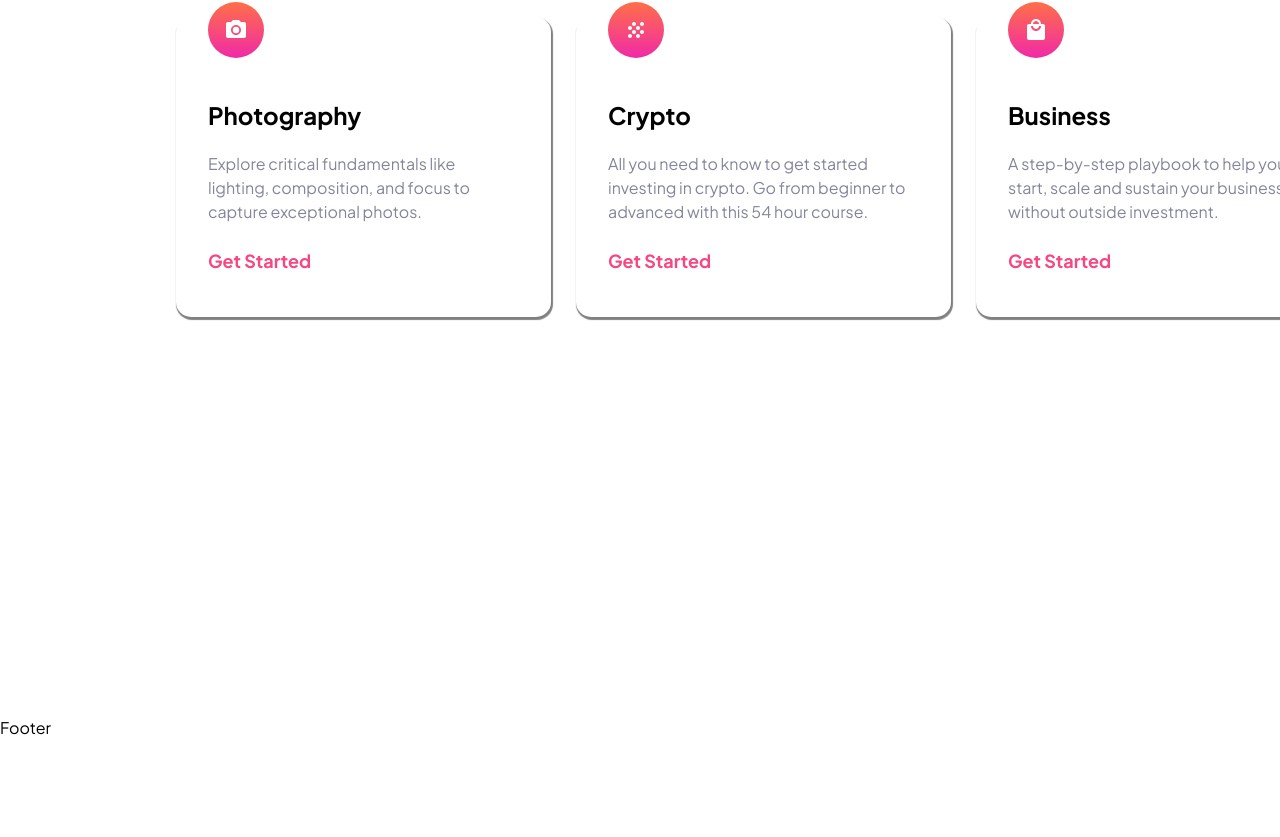
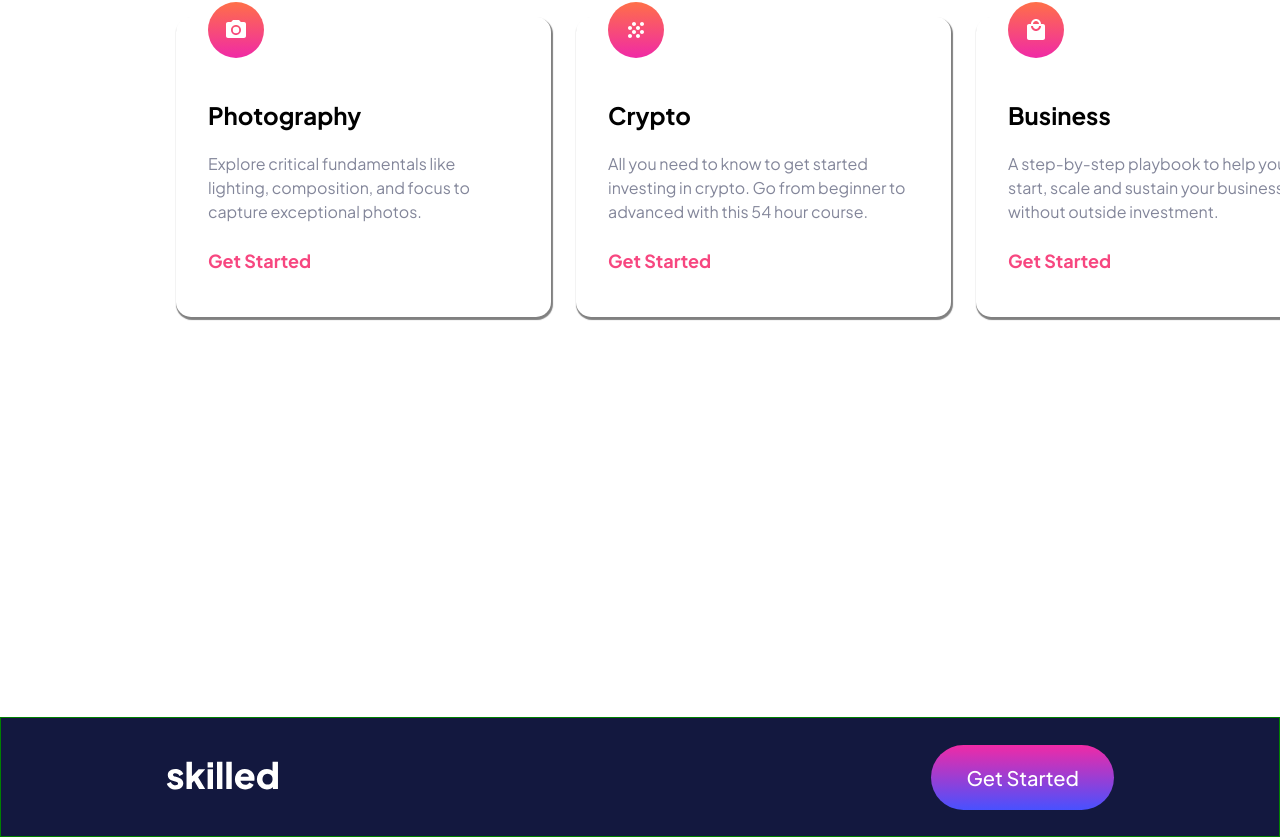
Before and after one commit to russell-crooms/skilled, a React (Vite) app: page / in a window 1280 px wide. Shown: the part 1481-2318 px from the top of the page. Before the commit the page ends 2219 px from the top, so only its background shows below. Built offline with nearby package versions, Linux system fonts and the light colour scheme.

Commit message:
Added elements and initial styling to the Footer component.

```diff
--- a/src/components/footer/Footer.css
+++ b/src/components/footer/Footer.css
@@ -0,0 +1,23 @@
+.footer {
+    border: 1px solid green;
+    display: flex;
+    align-items: center;
+    justify-content: space-between;
+    background: #13183F;
+    height: 120px;
+    width: 100%;
+}
+
+.footer-logo {
+    margin-left: 165px;
+}
+
+.footer-button {
+    margin-right: 165px;
+    color: white;
+    padding: 20px 35px;
+    font-size: 20px;
+    font-weight: 450;
+    background: linear-gradient(360deg, rgb(72, 81, 255), rgba(240, 42, 166));
+    border-radius: 50px;
+}
--- a/src/components/footer/Footer.jsx
+++ b/src/components/footer/Footer.jsx
@@ -1,8 +1,16 @@
 import './Footer.css';
+import logo_light from '../../assets/logo-light.svg';
 
 const Footer = () => {
   return (
-    <div>Footer</div>
+    <div className="footer">
+        <div className="footer-logo">
+            <img src={logo_light} />
+        </div>
+        <div className="footer-button">
+            <p>Get Started</p>
+        </div>
+    </div>
   )
 }
 
```
